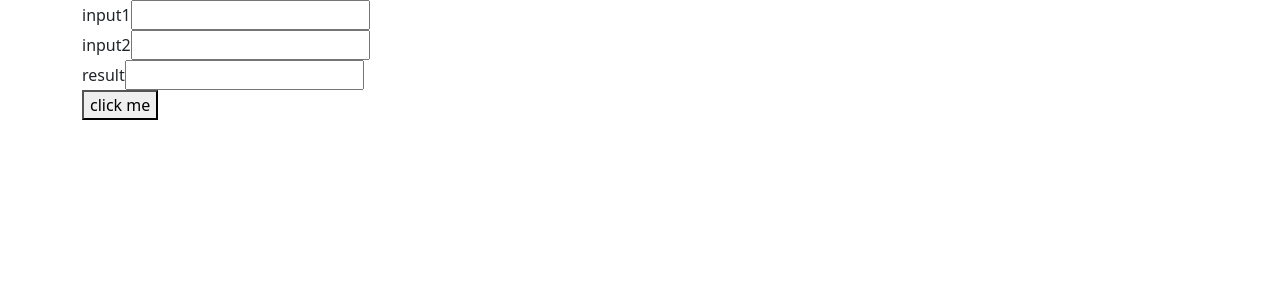
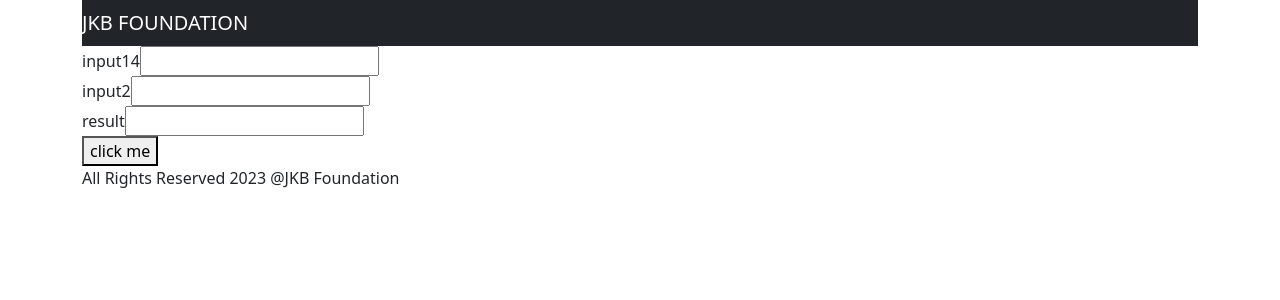
Before and after one commit to tipu721/JKB-Foundation, a React (Create React App) app in the folder frontend/: page /practice in a window 1280 px wide. Shown: the top 300 px of the page. Built offline with nearby package versions, Linux system fonts and the light colour scheme.

Commit message:
modify header footer add

```diff
--- a/frontend/src/App.js
+++ b/frontend/src/App.js
@@ -1,16 +1,19 @@
 
 import './App.css';
-import EmployeeAdd from './components/EmployeeAdd';
-import EmployeeList from './components/EmployeeList';
+import EmployeeAdd from './components/AddEmployee';
+import EmployeeList from './components/ListEmployee';
 import { BrowserRouter as Router, Route, Switch } from 'react-router-dom';
-import EmployeeView from './components/EmployeeView';
+import EmployeeView from './components/ViewEmployee';
 import Practice from './practice/Practice';
+import Header from './components/Header';
+import Footer from './components/Footer';
 
 function App() {
   return (
     <div>
       <Router>
         <div className="container">
+          <Header />
           <Switch>
             <Route path="/" exact component={EmployeeList}></Route>
             <Route path="/employees" component={EmployeeList}></Route>
@@ -19,6 +22,9 @@ function App() {
             <Route path="/practice" component={Practice}></Route>
 
           </Switch>
+
+          <div className='' > <Footer /></div>
+
 
         </div>
 
--- a/frontend/src/components/EmployeeAdd.js
+++ b/frontend/src/components/AddEmployee.js
@@ -1,7 +1,7 @@
 import React, { Component } from 'react'
-import EmployeeService from './EmployeeService';
+import EmployeeService from '../services/EmployeeService'
 
-export default class EmployeeAdd extends Component {
+export default class AddEmployee extends Component {
 
   constructor(props) {
     super(props)
@@ -9,7 +9,13 @@ export default class EmployeeAdd extends Component {
     this.state = {
       id: this.props.match.params.id,
       firstName: '',
-      lastName: '',
+      _lastName: '',
+      get lastName() {
+        return this._lastName
+      },
+      set lastName(value) {
+        this._lastName = value
+      },
       email: ''
     }
   }
--- /dev/null
+++ b/frontend/src/components/Footer.js
@@ -0,0 +1,23 @@
+import React, { Component } from 'react'
+
+class Footer extends Component {
+    constructor(props) {
+        super(props)
+
+        this.state = {
+
+        }
+    }
+
+    render() {
+        return (
+            <div>
+                <footer className='footer' color='red'>
+                    <span className='align-content-lg-center' color='blue'>All Rights Reserved 2023 @JKB Foundation</span>
+                </footer>
+            </div>
+        )
+    }
+}
+
+export default Footer
--- /dev/null
+++ b/frontend/src/components/Header.js
@@ -0,0 +1,25 @@
+import React, { Component } from 'react'
+
+class Header extends Component {
+    constructor(props) {
+        super(props)
+
+        this.state = {
+
+        }
+    }
+
+    render() {
+        return (
+            <div>
+                <header>
+                    <nav className="navbar navbar-expand-md navbar-dark bg-dark">
+                        <div><a href="" className="navbar-brand">JKB FOUNDATION</a></div>
+                    </nav>
+                </header>
+            </div>
+        )
+    }
+}
+
+export default Header
--- a/frontend/src/components/EmployeeList.js
+++ b/frontend/src/components/ListEmployee.js
@@ -1,7 +1,7 @@
 import React, { Component } from 'react';
-import EmployeeService from './EmployeeService';
+import EmployeeService from '../services/EmployeeService';
 
-export default class EmployeeList extends Component {
+export default class ListEmployee extends Component {
 
     constructor(props) {
         super(props)
--- a/frontend/src/practice/Practice.js
+++ b/frontend/src/practice/Practice.js
@@ -20,7 +20,7 @@ export default class Practice extends Component {
     render() {
         return (
             <div>
-                <lebel>input1</lebel>
+                <lebel>input1</lebel>4
                 <input type='text'></input><br />
                 <lebel>input2</lebel>
                 <input type='text'></input><br />
```
Also changed, not shown: frontend/src/components/ViewEmployee.js (renamed from frontend/src/components/EmployeeView.js, +4 -4 lines), frontend/src/services/EmployeeService.js (renamed from frontend/src/components/EmployeeService.js).
